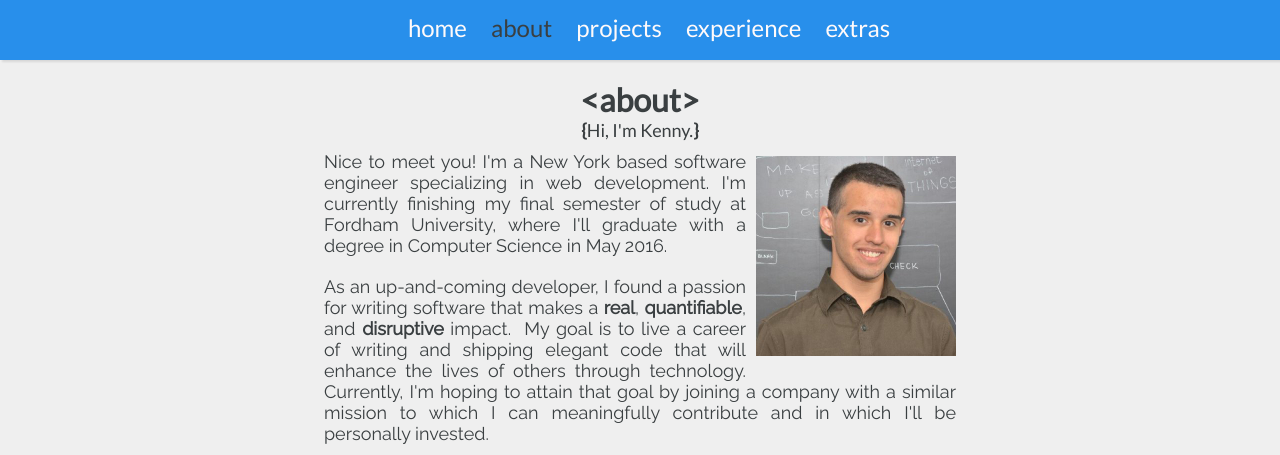
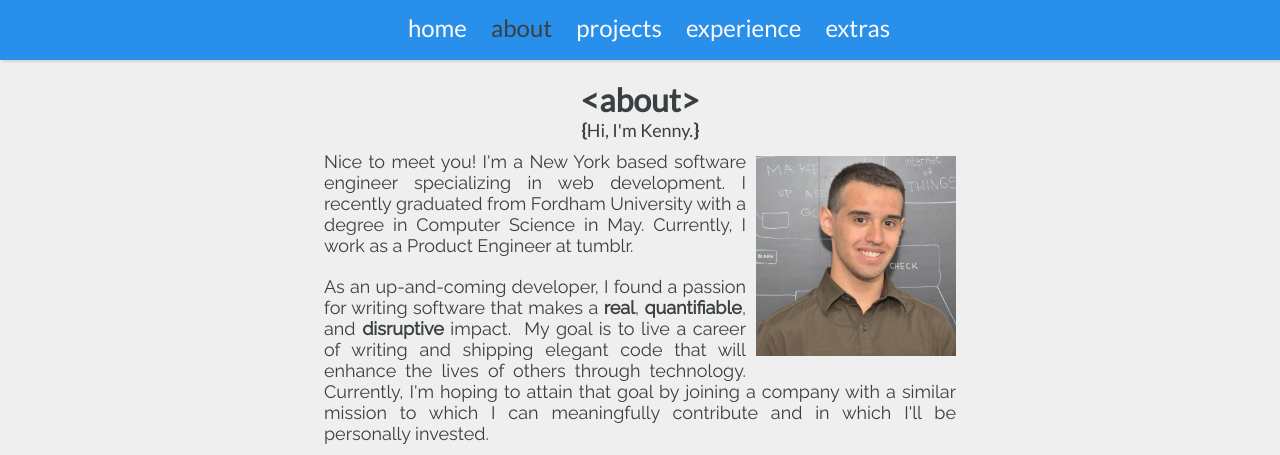
Before and after one commit to kennydurkin/website-2.0, a Flask app: page /about in a window 1280 px wide. Shown: the top 455 px of the page. Run offline with Flask 2, Linux system fonts and the light colour scheme; some libraries are stand-ins or nearby versions.

Commit message:
add employment info

```diff
--- a/templates/about.html
+++ b/templates/about.html
@@ -10,7 +10,7 @@
       <p class="page_subheading"><b>{</b>{{heading['subheading']}}<b>}</b></p>
 
       <img class="about_img" src="/static/images/profile.jpg"/>
-      <p class="about_text">Nice to meet you! I'm a New York based software engineer specializing in web development. I'm currently finishing my final semester of study at Fordham University, where I'll graduate with a degree in Computer Science in May 2016.</p>
+      <p class="about_text">Nice to meet you! I'm a New York based software engineer specializing in web development. I recently graduated from Fordham University with a degree in Computer Science in May. Currently, I work as a Product Engineer at <a href="https://tumblr.com">tumblr</a>.</p>
       <p class="about_text">As an up-and-coming developer, I found a passion for writing software that makes a <b>real</b>, <b>quantifiable</b>, and <b>disruptive</b> impact. &nbsp;My goal is to live a career of writing and shipping elegant code that will enhance the lives of others through technology. Currently, I'm hoping to attain that goal by joining a company with a similar mission to which I can meaningfully contribute and in which I'll be personally invested.</p>
       <p class="about_text">Through personal <a class="para_link" href="/projects">projects</a>, several <a class="para_link" href="/experience">internships</a> and extracurricular <a class="para_link" href="/extras">activities</a>, I've been able to mature as a developer, as a team player, and as a human. Feel free to check some of them out, and if you'd ever like to chat or get to know me better, don't hesitate to <a class="para_link" href="mailto:hi@kennydurk.in?subject=Hey Kenny, What's Up?">drop me a line</a>!</p>
       {% if info['job_status'] == False %}
```
